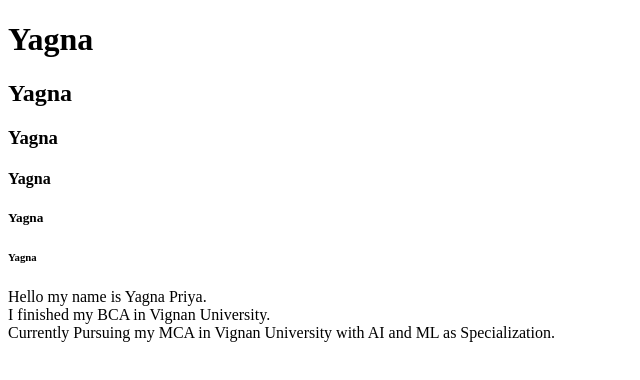
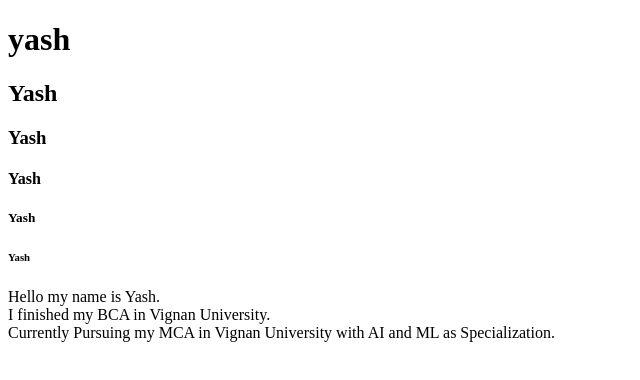
Before and after one commit to YASH-09-prog/WEEK-1, a plain HTML site: page 4.html.html in a window 1280 px wide. Shown: the whole page, without its empty margins (0-640 px from the left). Drawn offline with Linux system fonts and the light colour scheme.

Commit message:
Update 4.html.html

```diff
--- a/4.html.html
+++ b/4.html.html
@@ -7,12 +7,12 @@
     <title>head,para & break</title>
 </head>
 <body>
-    <h1>Yagna</h1>
-    <h2>Yagna</h2>
-    <h3>Yagna</h3>
-    <h4>Yagna</h4>
-    <h5>Yagna</h5>
-    <h6>Yagna</h6>
-    <P>Hello my name is Yagna Priya.<br>I finished my BCA in Vignan University.<br>Currently Pursuing my MCA in Vignan University with AI and ML as Specialization.</P>
+    <h1>yash</h1>
+    <h2>Yash</h2>
+    <h3>Yash</h3>
+    <h4>Yash</h4>
+    <h5>Yash</h5>
+    <h6>Yash</h6>
+    <P>Hello my name is Yash.<br>I finished my BCA in Vignan University.<br>Currently Pursuing my MCA in Vignan University with AI and ML as Specialization.</P>
 </body>
 </html>
```
